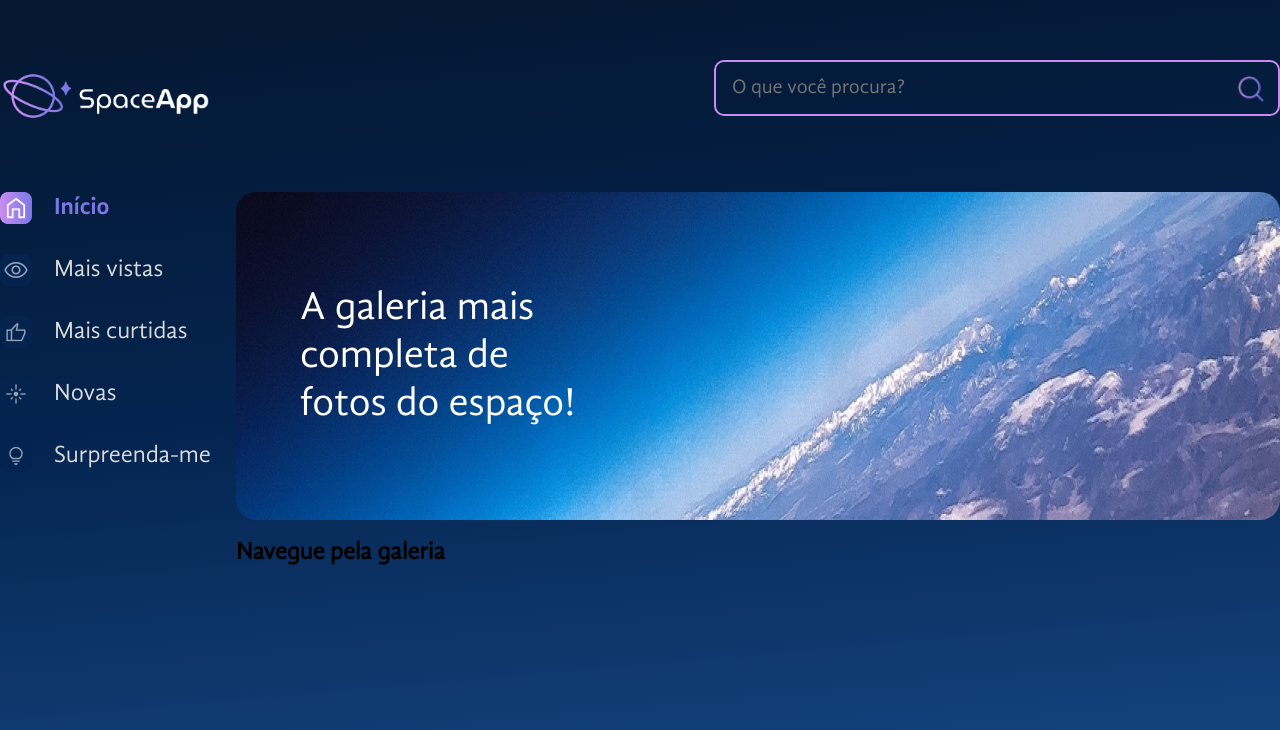
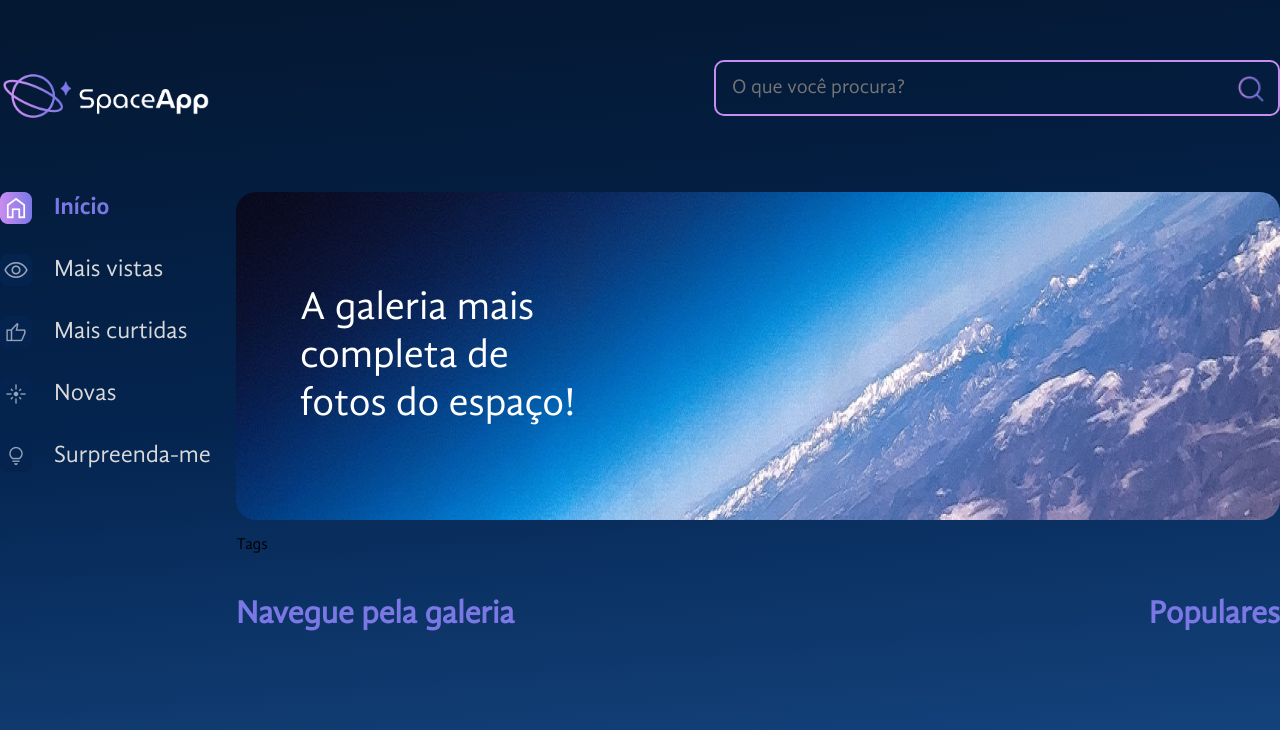
Before and after one commit to Caio-Pfaltzgraff/space-app, a React (Vite) app: page / in a window 1280 px wide. Shown: the top 730 px of the page. Built offline with nearby package versions, Linux system fonts and the light colour scheme.

Commit message:
Estruturando a Galeria

```diff
--- /dev/null
+++ b/src/components/Galeria/Populares/index.jsx
@@ -0,0 +1,9 @@
+import Title from "../../Title"
+
+const Populares = () => {
+    return (
+        <Title $alinhamento="center">Populares</Title>
+    )
+}
+
+export default Populares
--- /dev/null
+++ b/src/components/Galeria/Tags/index.jsx
@@ -0,0 +1,7 @@
+const Tags = () => {
+    return (
+        <p>Tags</p>
+    )
+}
+
+export default Tags
--- a/src/components/Galeria/index.jsx
+++ b/src/components/Galeria/index.jsx
@@ -1,6 +1,28 @@
+import styled from "styled-components"
+import Title from "../Title"
+import Populares from "./Populares"
+import Tags from "./Tags"
+
+const GaleriaContainer = styled.div`
+    display: flex;
+`;
+
+const FluidSection = styled.section`
+    flex-grow: 1;
+`;
+
 const Galeria = () => {
     return (
-        <h2>Navegue pela galeria</h2>
+        <>
+            <Tags />
+            <GaleriaContainer>
+                <FluidSection>
+                    <Title>Navegue pela galeria</Title>
+
+                </FluidSection>
+                <Populares />
+            </GaleriaContainer>
+        </>
     )
 }
 
--- /dev/null
+++ b/src/components/Title/index.jsx
@@ -0,0 +1,9 @@
+import styled from "styled-components"
+
+const  Title = styled.h2`
+    color: #7B78E6;
+    font-size: 32px;
+    text-align: ${props => props.$alinhamento ? props.$alinhamento : 'left'};
+`;
+
+export default Title
```
